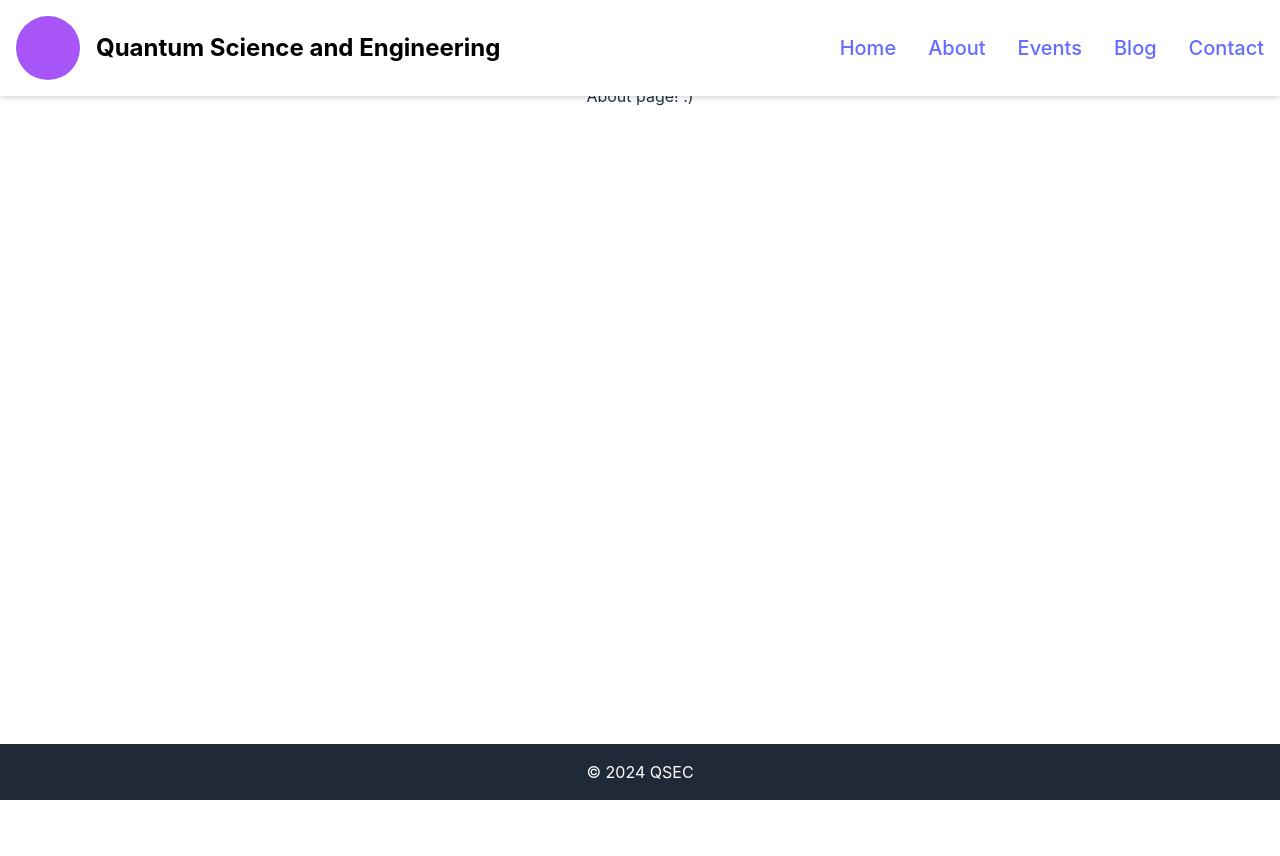
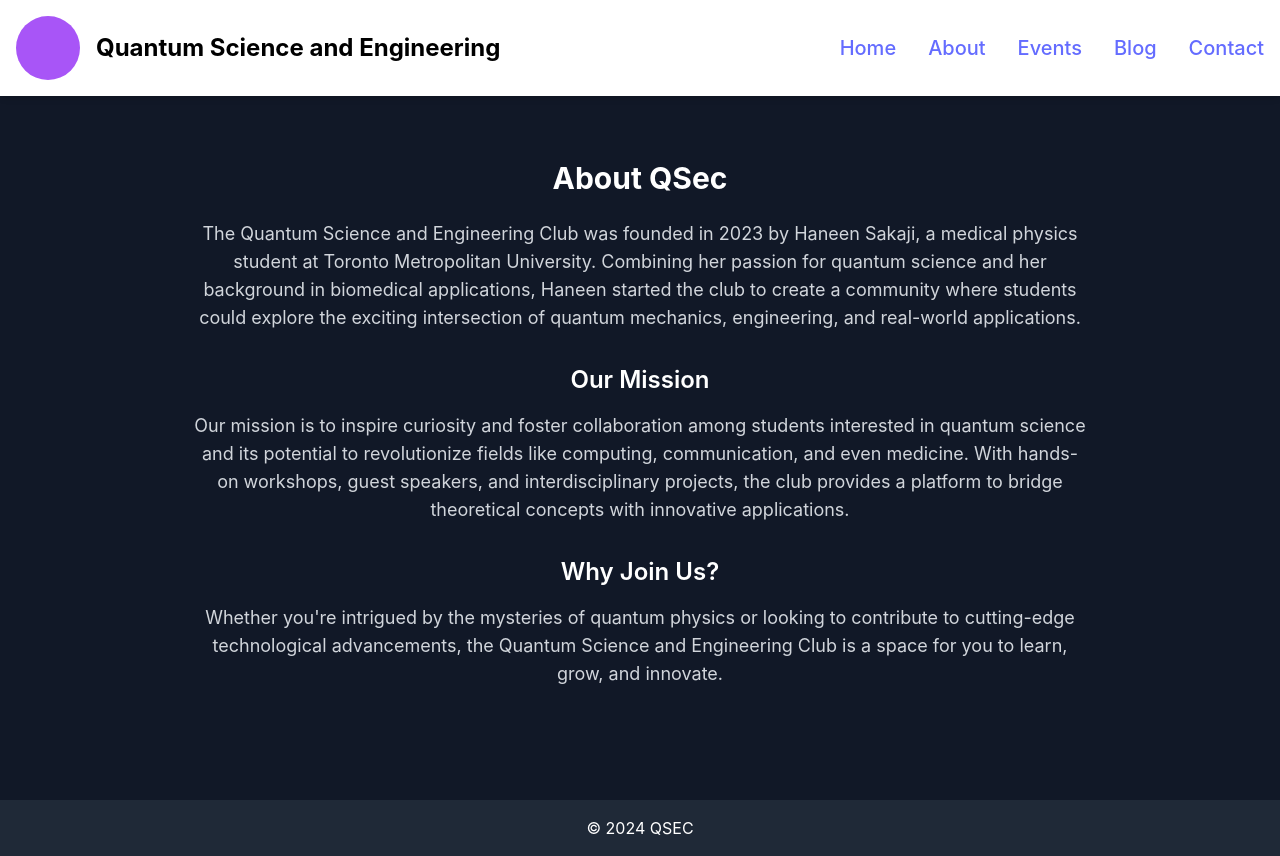
Before and after one commit to qsec-tmu/qsec, a React (Vite) app: page /about in a window 1280 px wide. Before the commit the page ends 800 px from the top, so only its background shows below. Built offline with nearby package versions, Linux system fonts and the light colour scheme.

Commit message:
made about page

```diff
--- a/src/pages/About.tsx
+++ b/src/pages/About.tsx
@@ -1,14 +1,34 @@
 import React from "react";
 
-const About: React.FC = () => {
+const AboutPage = () => {
   return (
-    <div className="w-full flex flex-col justify-center items-center px-12">
-      <h1 className="text-3xl text-center font-bold mt-12">About</h1>
-      <p className="text-center">
-        About page! :)
+    <div className="w-full flex flex-col justify-center items-center px-12 min-h-screen bg-gray-900 text-white">
+      <h1 className="text-3xl font-bold mt-12 text-center">About QSec</h1>
+      <p className="text-lg mt-6 text-center text-gray-300 max-w-4xl">
+        The Quantum Science and Engineering Club was founded in 2023 by Haneen Sakaji,
+        a medical physics student at Toronto Metropolitan University. Combining her passion
+        for quantum science and her background in biomedical applications, Haneen started
+        the club to create a community where students could explore the exciting intersection
+        of quantum mechanics, engineering, and real-world applications.
+      </p>
+
+      <h2 className="text-2xl font-semibold mt-8 text-center">Our Mission</h2>
+      <p className="text-lg mt-4 text-center text-gray-300 max-w-4xl">
+        Our mission is to inspire curiosity and foster collaboration among students
+        interested in quantum science and its potential to revolutionize fields like computing,
+        communication, and even medicine. With hands-on workshops, guest speakers, and
+        interdisciplinary projects, the club provides a platform to bridge theoretical
+        concepts with innovative applications.
+      </p>
+
+      <h2 className="text-2xl font-semibold mt-8 text-center">Why Join Us?</h2>
+      <p className="text-lg mt-4 text-center text-gray-300 max-w-4xl">
+        Whether you're intrigued by the mysteries of quantum physics or looking to contribute
+        to cutting-edge technological advancements, the Quantum Science and Engineering Club
+        is a space for you to learn, grow, and innovate.
       </p>
     </div>
   );
 };
 
-export default About;
+export default AboutPage;
```
